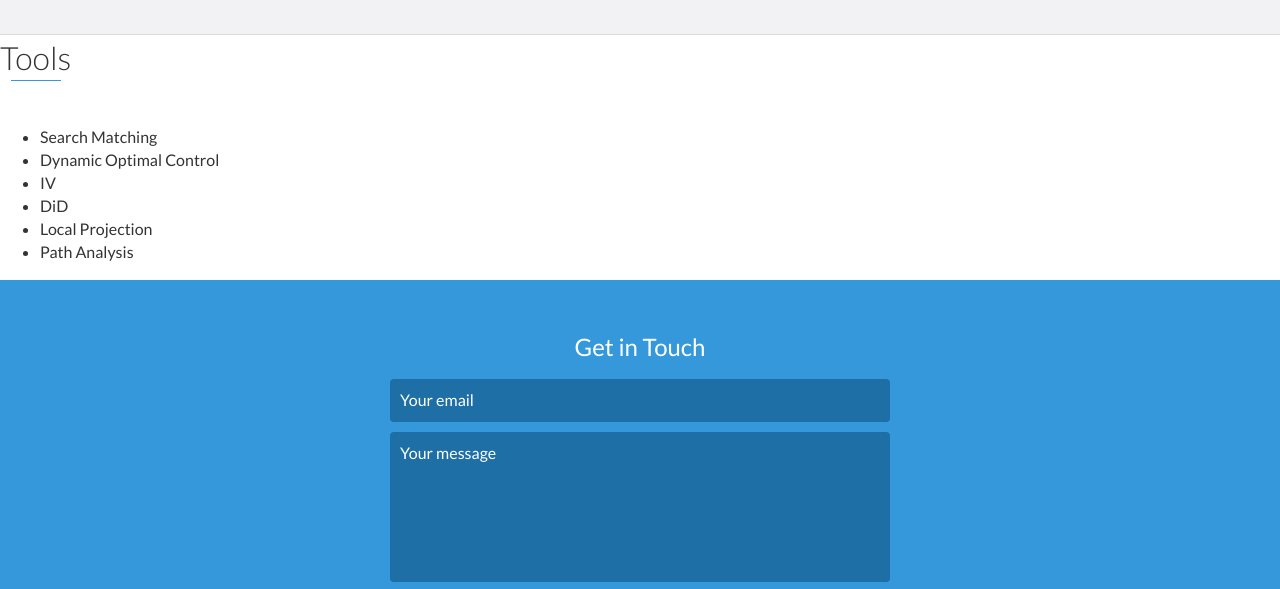
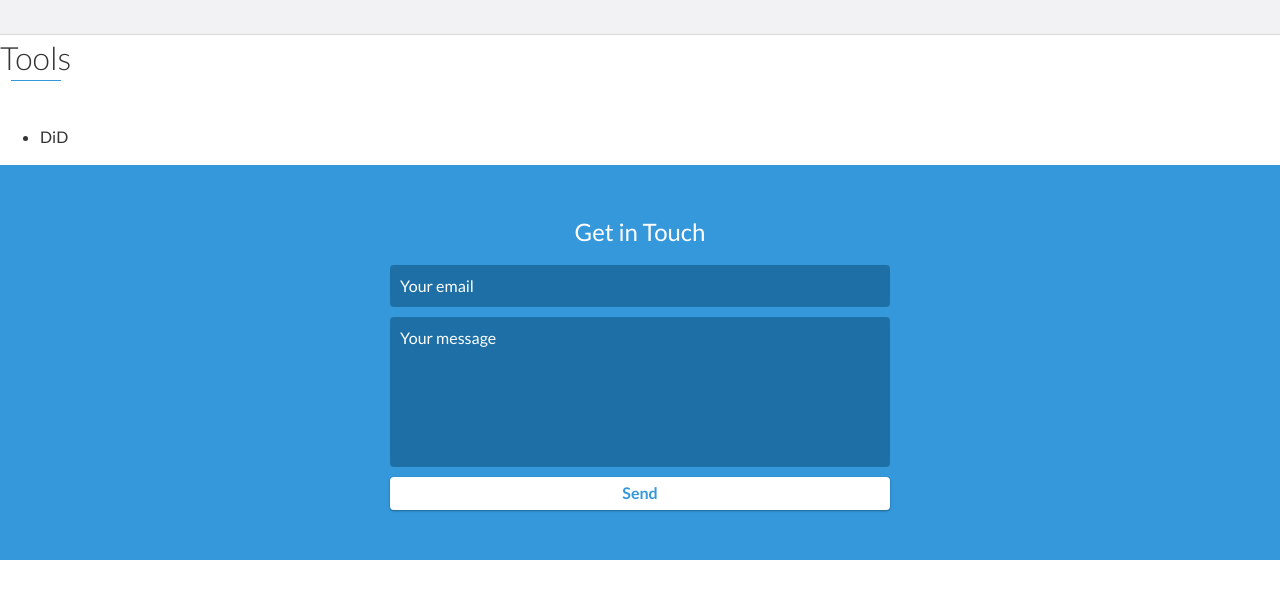
Before and after one commit to NathanVieira38/NathanVieira38.github.io, a website: page index.html in a window 1280 px wide. Shown: the part 3200-3789 px from the top of the page. Drawn offline with nearby package versions, Linux system fonts and the light colour scheme.

Commit message:
Update index.html

```diff
--- a/index.html
+++ b/index.html
@@ -187,12 +187,13 @@
     <div id="Tools">
         <h2 class="heading">Tools</h2>
         <ul>
-            <li>Search Matching</li>
-	    <li>Dynamic Optimal Control</li>
-	    <li>IV</li>
-	    <li>DiD</li>
-	    <li>Local Projection</li>
-	    <li>Path Analysis</li>
+        	<li>DiD</li>
+		<!--<li>Search Matching</li>
+		<li>Dynamic Optimal Control</li>
+		<li>IV</li>
+		<li>DiD</li>
+		<li>Local Projection</li>
+		<li>Path Analysis</li> -->
 	</ul>
     </div>
     <!-- End #Tools -->
```
